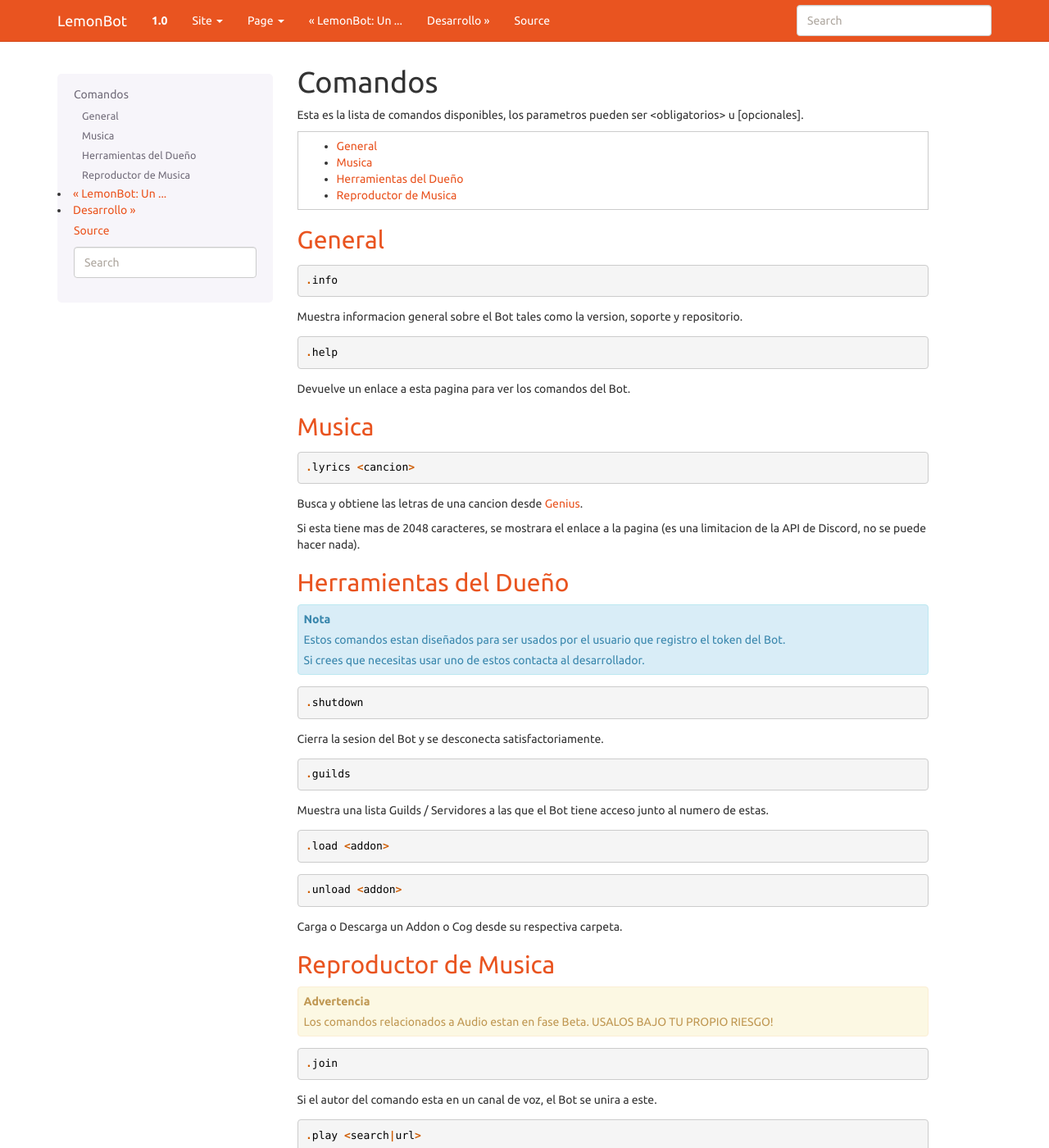
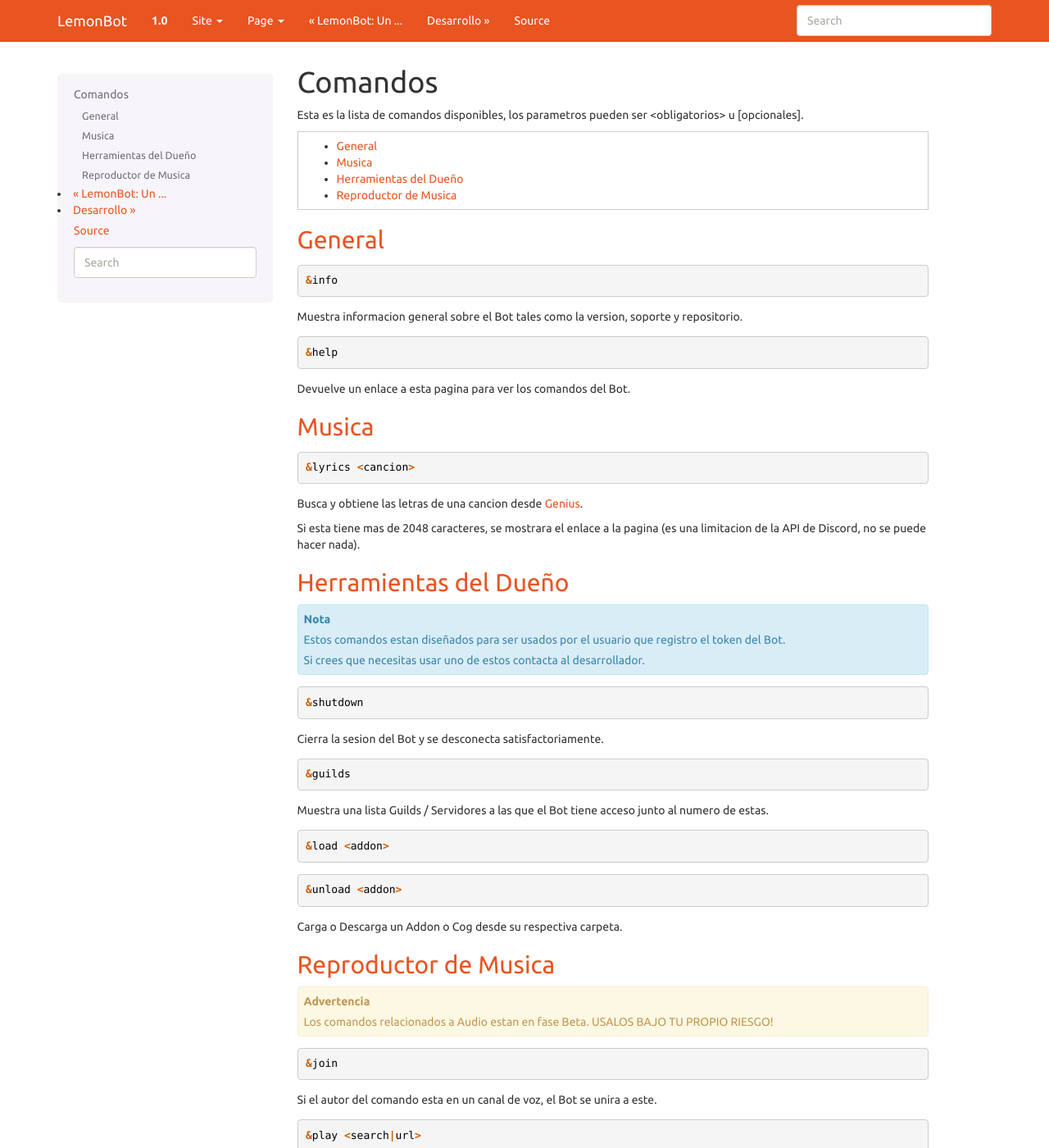
Before and after one commit to fossabot/LemonBot, a Sphinx documentation site: the page built from docs/commands.rst, in a window 1280 px wide and 1400 px high. Shown: the whole window at 82% size. Built offline with Sphinx 7.4.7, drawn with Linux system fonts in a browser that asks for light colours.

Commit message:
Cambio de prefijo

```diff
--- a/docs/commands.rst
+++ b/docs/commands.rst
@@ -11,13 +11,13 @@ General
 --------
 .. code::
 
-    .info
+    &info
 
 Muestra informacion general sobre el Bot tales como la version, soporte y repositorio.
 
 .. code::
 
-    .help
+    &help
 
 Devuelve un enlace a esta pagina para ver los comandos del Bot.
 
@@ -25,7 +25,7 @@ Musica
 -------
 .. code::
 
-    .lyrics <cancion>
+    &lyrics <cancion>
 
 Busca y obtiene las letras de una cancion desde Genius_.
 
@@ -41,23 +41,23 @@ Herramientas del Dueño
 
 .. code::
 
-    .shutdown
+    &shutdown
 
 Cierra la sesion del Bot y se desconecta satisfactoriamente.
 
 .. code::
 
-    .guilds
+    &guilds
 
 Muestra una lista Guilds / Servidores a las que el Bot tiene acceso junto al numero de estas.
 
 .. code::
 
-    .load <addon>
+    &load <addon>
 
 .. code::
 
-    .unload <addon>
+    &unload <addon>
 
 Carga o Descarga un Addon o Cog desde su respectiva carpeta.
 
@@ -69,25 +69,25 @@ Reproductor de Musica
 
 .. code::
 
-    .join
+    &join
 
 Si el autor del comando esta en un canal de voz, el Bot se unira a este.
 
 .. code::
 
-    .play <search|url>
+    &play <search|url>
 
 Busca un video en YouTube o especifica una URL para reproducir. Puedes encontrar una lista de servicios disponibles en la pagina web de YouTubeDl_.
 
 .. code::
 
-    .volume <percentage>
+    &volume <percentage>
 
 Establece el volumen del reproductor. El parametro esta basado en porcentaje, en donde 1 es 1% y 75 es 75%.
 
 .. code::
 
-    .stop
+    &stop
 
 Detiene la reproduccion y deja el canal de voz.
 
```
